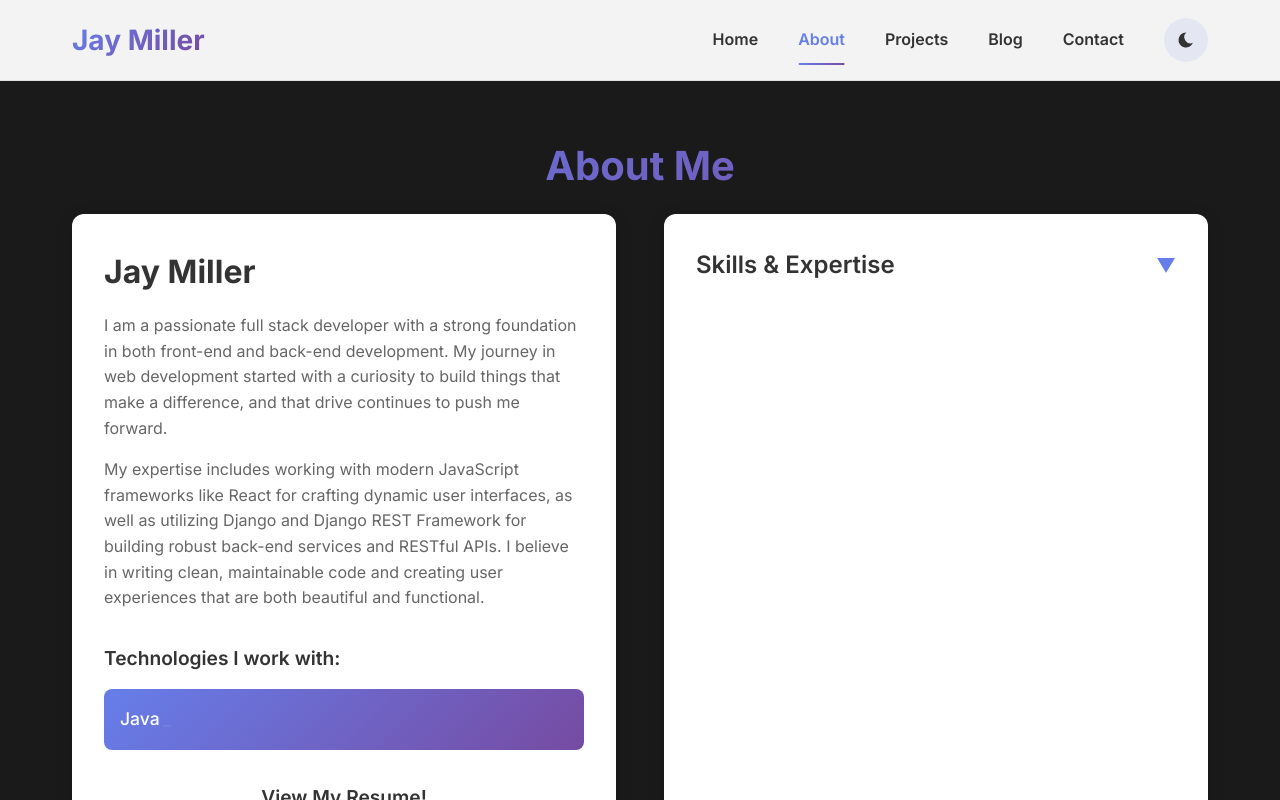
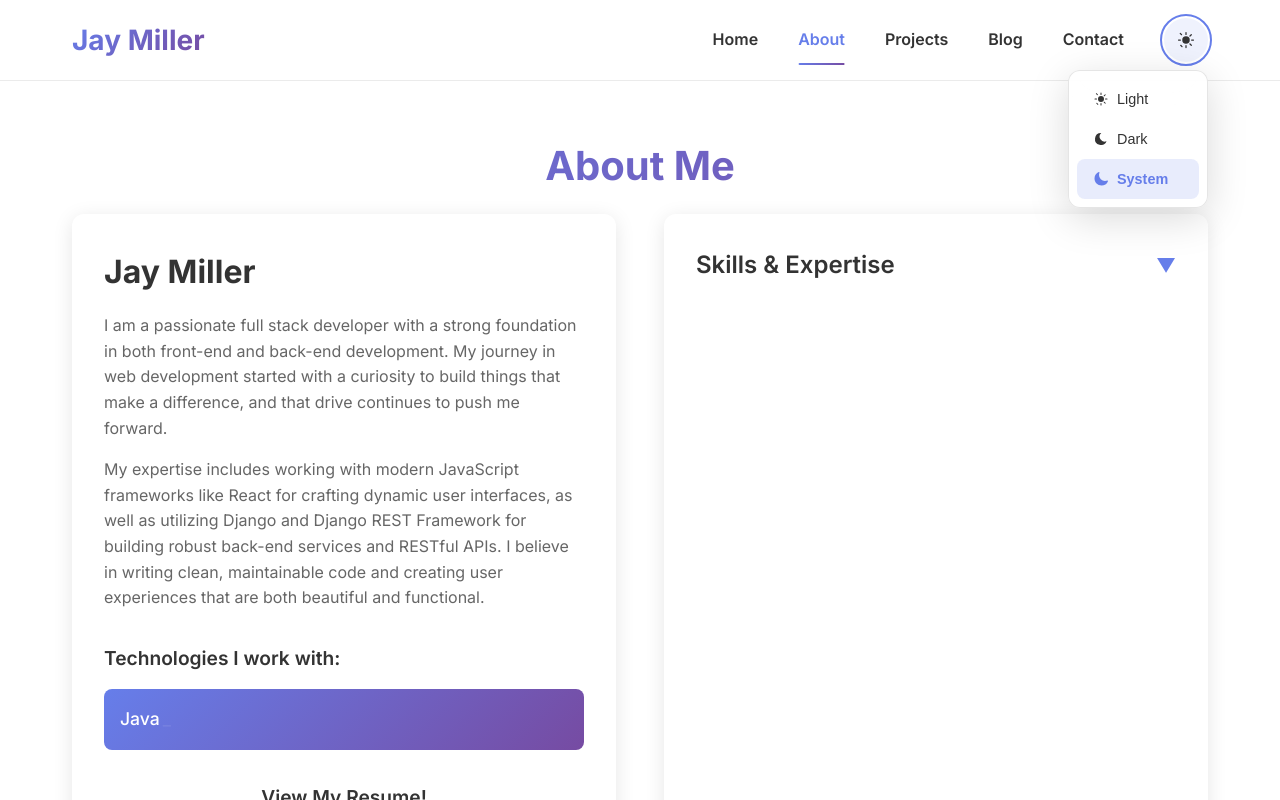
Before and after one commit to Jaymiller2002/Portfolio-V3, a React (Vite) app: page /about in a window 1280 px wide. Both pictures are taken after a click on the button "Toggle theme". Shown: the top 800 px of the page. Built offline with nearby package versions, Linux system fonts and the light colour scheme.

Commit message:
updated dark mode to be better

```diff
--- a/src/components/layout/Header/Header.module.css
+++ b/src/components/layout/Header/Header.module.css
@@ -105,6 +105,11 @@
   width: 100%;
 }
 
+/* Theme Toggle Styles */
+.themeToggleContainer {
+  position: relative;
+}
+
 .darkModeToggle {
   background: rgba(102, 126, 234, 0.1);
   border: none;
@@ -149,6 +154,66 @@
   transition: all 0.3s ease;
 }
 
+/* Theme Menu */
+.themeMenu {
+  position: absolute;
+  top: 100%;
+  right: 0;
+  margin-top: 0.5rem;
+  background: rgba(255, 255, 255, 0.95);
+  backdrop-filter: blur(20px);
+  border-radius: 12px;
+  padding: 0.5rem;
+  box-shadow: 0 10px 40px rgba(0, 0, 0, 0.15);
+  border: 1px solid rgba(0, 0, 0, 0.1);
+  min-width: 140px;
+  z-index: 1001;
+  animation: slideDown 0.2s ease-out;
+}
+
+@keyframes slideDown {
+  from {
+    opacity: 0;
+    transform: translateY(-10px);
+  }
+  to {
+    opacity: 1;
+    transform: translateY(0);
+  }
+}
+
+.themeOption {
+  display: flex;
+  align-items: center;
+  gap: 0.5rem;
+  width: 100%;
+  padding: 0.75rem 1rem;
+  border: none;
+  background: none;
+  color: #333;
+  font-size: 0.9rem;
+  font-weight: 500;
+  cursor: pointer;
+  border-radius: 8px;
+  transition: all 0.2s ease;
+  text-align: left;
+}
+
+.themeOption:hover {
+  background: rgba(102, 126, 234, 0.1);
+  color: #667eea;
+}
+
+.themeOption.active {
+  background: rgba(102, 126, 234, 0.15);
+  color: #667eea;
+  font-weight: 600;
+}
+
+.themeOption svg {
+  flex-shrink: 0;
+}
+
 .mobileMenuBtn {
   display: none;
   flex-direction: column;
@@ -188,39 +253,58 @@
 }
 
 /* Dark Mode Styles */
-.darkMode .header {
-  background: rgba(26, 26, 26, 0.95);
+.dark-mode .header {
+  background: rgba(15, 23, 42, 0.95);
   border-bottom: 1px solid var(--border-color);
 }
 
-.darkMode .header.scrolled {
-  background: rgba(26, 26, 26, 0.98);
+.dark-mode .header.scrolled {
+  background: rgba(15, 23, 42, 0.98);
   box-shadow: 0 4px 30px rgba(0, 0, 0, 0.3);
 }
 
-.darkMode .navLink {
+.dark-mode .navLink {
   color: var(--text-primary);
 }
 
-.darkMode .navLink:hover {
-  color: #667eea;
+.dark-mode .navLink:hover {
+  color: #818cf8;
 }
 
-.darkMode .darkModeToggle {
+.dark-mode .darkModeToggle {
   color: var(--text-primary);
-  background: rgba(102, 126, 234, 0.15);
+  background: rgba(129, 140, 248, 0.15);
 }
 
-.darkMode .darkModeToggle:hover {
-  background: rgba(102, 126, 234, 0.25);
+.dark-mode .darkModeToggle:hover {
+  background: rgba(129, 140, 248, 0.25);
 }
 
-.darkMode .mobileMenuBtn span {
+.dark-mode .mobileMenuBtn span {
   background: var(--text-primary);
 }
 
-.darkMode .mobileMenuBtn:hover {
-  background: rgba(102, 126, 234, 0.15);
+.dark-mode .mobileMenuBtn:hover {
+  background: rgba(129, 140, 248, 0.15);
+}
+
+.dark-mode .themeMenu {
+  background: rgba(15, 23, 42, 0.95);
+  border-color: var(--border-color);
+}
+
+.dark-mode .themeOption {
+  color: var(--text-primary);
+}
+
+.dark-mode .themeOption:hover {
+  background: rgba(129, 140, 248, 0.1);
+  color: #818cf8;
+}
+
+.dark-mode .themeOption.active {
+  background: rgba(129, 140, 248, 0.15);
+  color: #818cf8;
 }
 
 @media (max-width: 768px) {
@@ -268,8 +352,8 @@
     text-align: center;
   }
 
-  .darkMode .nav {
-    background: rgba(26, 26, 26, 0.98);
+  .dark-mode .nav {
+    background: rgba(15, 23, 42, 0.98);
     border-bottom: 1px solid var(--border-color);
   }
 }
--- a/src/components/layout/Header/index.jsx
+++ b/src/components/layout/Header/index.jsx
@@ -7,7 +7,8 @@ import styles from './Header.module.css';
 const Header = () => {
   const [isScrolled, setIsScrolled] = useState(false);
   const [isMobileMenuOpen, setIsMobileMenuOpen] = useState(false);
-  const { isDarkMode, toggleDarkMode } = useDarkMode();
+  const [showThemeMenu, setShowThemeMenu] = useState(false);
+  const { isDarkMode, toggleDarkMode, setSystemPreference, isSystemPreference } = useDarkMode();
   const location = useLocation();
 
   useEffect(() => {
@@ -18,6 +19,19 @@ const Header = () => {
     window.addEventListener('scroll', handleScroll);
     return () => window.removeEventListener('scroll', handleScroll);
   }, []);
+
+  const handleThemeClick = () => {
+    setShowThemeMenu(!showThemeMenu);
+  };
+
+  const handleThemeOption = (option) => {
+    if (option === 'system') {
+      setSystemPreference();
+    } else {
+      toggleDarkMode();
+    }
+    setShowThemeMenu(false);
+  };
 
   return (
     <header className={`${styles.header} ${isScrolled ? styles.scrolled : ''}`}>
@@ -38,10 +52,12 @@ const Header = () => {
             </Link>
           ))}
 
+          <div className={styles.themeToggleContainer}>
             <button
               className={styles.darkModeToggle}
-            onClick={toggleDarkMode}
-            aria-label="Toggle dark mode"
+              onClick={handleThemeClick}
+              aria-label="Toggle theme"
+              aria-expanded={showThemeMenu}
             >
               {isDarkMode ? (
                 <svg viewBox="0 0 24 24" fill="currentColor" width="20" height="20">
@@ -53,6 +69,39 @@ const Header = () => {
                 </svg>
               )}
             </button>
+
+            {showThemeMenu && (
+              <div className={styles.themeMenu}>
+                <button
+                  className={`${styles.themeOption} ${!isDarkMode && !isSystemPreference ? styles.active : ''}`}
+                  onClick={() => handleThemeOption('light')}
+                >
+                  <svg viewBox="0 0 24 24" fill="currentColor" width="16" height="16">
+                    <path d="M12 2.25a.75.75 0 0 1 .75.75v2.25a.75.75 0 0 1 -1.5 0V3a.75.75 0 0 1 .75 -0.75ZM7.5 12a4.5 4.5 0 1 1 9 0 4.5 4.5 0 0 1 -9 0ZM18.894 6.166a.75.75 0 0 0 -1.06 -1.06l-1.591 1.59a.75.75 0 1 0 1.06 1.061l1.591 -1.59ZM21.75 12a.75.75 0 0 1 -0.75.75h-2.25a.75.75 0 0 1 0 -1.5H21a.75.75 0 0 1 .75.75ZM17.834 18.894a.75.75 0 0 0 1.06 -1.06l-1.59 -1.591a.75.75 0 1 0 -1.061 1.06l1.59 1.591ZM12 18a.75.75 0 0 1 .75.75V21a.75.75 0 0 1 -1.5 0v-2.25A.75.75 0 0 1 12 18ZM6.166 17.834a.75.75 0 0 0 -1.06 1.06l1.591 1.59a.75.75 0 0 0 1.06 -1.061l-1.591 -1.59ZM2.25 12a.75.75 0 0 1 .75 -.75H5.25a.75.75 0 0 1 0 1.5H3a.75.75 0 0 1 -.75 -.75ZM6.166 6.166a.75.75 0 0 0 1.06 -1.06L5.636 3.515a.75.75 0 0 0 -1.061 1.06l1.591 1.591Z"/>
+                  </svg>
+                  Light
+                </button>
+                <button
+                  className={`${styles.themeOption} ${isDarkMode && !isSystemPreference ? styles.active : ''}`}
+                  onClick={() => handleThemeOption('dark')}
+                >
+                  <svg viewBox="0 0 24 24" fill="currentColor" width="16" height="16">
+                    <path d="M12 3c.132 0 .263 0 .393 0a7.5 7.5 0 0 0 7.92 12.446a9 9 0 1 1 -8.313 -12.454z"/>
+                  </svg>
+                  Dark
+                </button>
+                <button
+                  className={`${styles.themeOption} ${isSystemPreference ? styles.active : ''}`}
+                  onClick={() => handleThemeOption('system')}
+                >
+                  <svg viewBox="0 0 24 24" fill="currentColor" width="16" height="16">
+                    <path d="M9.528 1.718a.75.75 0 01.162.819A8.97 8.97 0 009 6a9 9 0 009 9 8.97 8.97 0 003.463-.69.75.75 0 01.981.98 10.503 10.503 0 01-9.694 6.46c-5.799 0-10.5-4.701-10.5-10.5 0-4.368 2.667-8.112 6.46-9.694a.75.75 0 01.818.162z"/>
+                  </svg>
+                  System
+                </button>
+              </div>
+            )}
+          </div>
         </nav>
 
         <button
--- a/src/hooks/useDarkMode.js
+++ b/src/hooks/useDarkMode.js
@@ -2,20 +2,55 @@ import { useState, useEffect } from 'react';
 
 export const useDarkMode = () => {
   const [isDarkMode, setIsDarkMode] = useState(false);
+  const [isSystemPreference, setIsSystemPreference] = useState(false);
 
   useEffect(() => {
     // Check for saved dark mode preference
-    const savedDarkMode = localStorage.getItem('darkMode') === 'true';
-    setIsDarkMode(savedDarkMode);
+    const savedDarkMode = localStorage.getItem('darkMode');
 
-    if (savedDarkMode) {
-      document.documentElement.classList.add('dark-mode');
+    // Check system preference
+    const systemPrefersDark = window.matchMedia('(prefers-color-scheme: dark)').matches;
+
+    if (savedDarkMode === null) {
+      // No saved preference, use system preference
+      setIsDarkMode(systemPrefersDark);
+      setIsSystemPreference(true);
+      if (systemPrefersDark) {
+        document.documentElement.classList.add('dark-mode');
+      }
+    } else {
+      // Use saved preference
+      const userPrefersDark = savedDarkMode === 'true';
+      setIsDarkMode(userPrefersDark);
+      setIsSystemPreference(false);
+      if (userPrefersDark) {
+        document.documentElement.classList.add('dark-mode');
+      }
     }
-  }, []);
+
+    // Listen for system preference changes
+    const mediaQuery = window.matchMedia('(prefers-color-scheme: dark)');
+    const handleSystemChange = (e) => {
+      if (isSystemPreference) {
+        const newDarkMode = e.matches;
+        setIsDarkMode(newDarkMode);
+        if (newDarkMode) {
+          document.documentElement.classList.add('dark-mode');
+        } else {
+          document.documentElement.classList.remove('dark-mode');
+        }
+      }
+    };
+
+    mediaQuery.addEventListener('change', handleSystemChange);
+
+    return () => mediaQuery.removeEventListener('change', handleSystemChange);
+  }, [isSystemPreference]);
 
   const toggleDarkMode = () => {
     const newDarkMode = !isDarkMode;
     setIsDarkMode(newDarkMode);
+    setIsSystemPreference(false);
     localStorage.setItem('darkMode', newDarkMode.toString());
 
     if (newDarkMode) {
@@ -25,5 +60,23 @@ export const useDarkMode = () => {
     }
   };
 
-  return { isDarkMode, toggleDarkMode };
+  const setSystemPreference = () => {
+    const systemPrefersDark = window.matchMedia('(prefers-color-scheme: dark)').matches;
+    setIsDarkMode(systemPrefersDark);
+    setIsSystemPreference(true);
+    localStorage.removeItem('darkMode');
+
+    if (systemPrefersDark) {
+      document.documentElement.classList.add('dark-mode');
+    } else {
+      document.documentElement.classList.remove('dark-mode');
+    }
+  };
+
+  return {
+    isDarkMode,
+    toggleDarkMode,
+    setSystemPreference,
+    isSystemPreference
+  };
 };
--- a/src/styles/globals.css
+++ b/src/styles/globals.css
@@ -2,6 +2,28 @@
   margin: 0;
   padding: 0;
   box-sizing: border-box;
+}
+
+:root {
+  /* Light Mode Colors */
+  --bg-primary: #ffffff;
+  --bg-secondary: #f8fafc;
+  --bg-tertiary: #f1f5f9;
+  --text-primary: #1e293b;
+  --text-secondary: #64748b;
+  --text-muted: #94a3b8;
+  --border-color: #e2e8f0;
+  --border-color-hover: #cbd5e1;
+  --accent-primary: #667eea;
+  --accent-secondary: #764ba2;
+  --accent-tertiary: #f093fb;
+  --shadow-light: rgba(0, 0, 0, 0.1);
+  --shadow-medium: rgba(0, 0, 0, 0.15);
+  --shadow-heavy: rgba(0, 0, 0, 0.2);
+  --success: #10b981;
+  --warning: #f59e0b;
+  --error: #ef4444;
+  --info: #3b82f6;
 }
 
 body {
@@ -11,13 +33,16 @@ body {
   -webkit-font-smoothing: antialiased;
   -moz-osx-font-smoothing: grayscale;
   line-height: 1.6;
-  color: #333;
+  color: var(--text-primary);
+  background: var(--bg-primary);
+  transition: all 0.3s ease;
 }
 
 .App {
   min-height: 100vh;
   display: flex;
   flex-direction: column;
+  background: var(--bg-primary);
 }
 
 #page-content {
@@ -50,30 +75,75 @@ html {
 }
 
 ::-webkit-scrollbar-track {
-  background: #f1f1f1;
+  background: var(--bg-tertiary);
 }
 
 ::-webkit-scrollbar-thumb {
-  background: #c1c1c1;
+  background: var(--border-color-hover);
   border-radius: 4px;
 }
 
 ::-webkit-scrollbar-thumb:hover {
-  background: #a8a8a8;
+  background: var(--text-muted);
 }
 
 /* Dark Mode Styles */
 .dark-mode {
-  --bg-primary: #1a1a1a;
-  --bg-secondary: #2d2d2d;
-  --text-primary: #ffffff;
-  --text-secondary: #b0b0b0;
-  --border-color: #404040;
+  --bg-primary: #0f172a;
+  --bg-secondary: #1e293b;
+  --bg-tertiary: #334155;
+  --text-primary: #f8fafc;
+  --text-secondary: #cbd5e1;
+  --text-muted: #94a3b8;
+  --border-color: #475569;
+  --border-color-hover: #64748b;
+  --accent-primary: #818cf8;
+  --accent-secondary: #a78bfa;
+  --accent-tertiary: #f472b6;
+  --shadow-light: rgba(0, 0, 0, 0.3);
+  --shadow-medium: rgba(0, 0, 0, 0.4);
+  --shadow-heavy: rgba(0, 0, 0, 0.5);
+  --success: #34d399;
+  --warning: #fbbf24;
+  --error: #f87171;
+  --info: #60a5fa;
 }
 
-.dark-mode body {
+/* Dark mode transitions */
+.dark-mode body,
+.dark-mode .App {
   background: var(--bg-primary);
   color: var(--text-primary);
+}
+
+/* Enhanced scrollbar for dark mode */
+.dark-mode ::-webkit-scrollbar-track {
+  background: var(--bg-tertiary);
+}
+
+.dark-mode ::-webkit-scrollbar-thumb {
+  background: var(--border-color);
+}
+
+.dark-mode ::-webkit-scrollbar-thumb:hover {
+  background: var(--border-color-hover);
+}
+
+/* Selection colors */
+::selection {
+  background: var(--accent-primary);
+  color: white;
+}
+
+.dark-mode ::selection {
+  background: var(--accent-primary);
+  color: var(--bg-primary);
+}
+
+/* Focus styles */
+*:focus {
+  outline: 2px solid var(--accent-primary);
+  outline-offset: 2px;
 }
 
 /* Error Page Styles */
@@ -83,7 +153,7 @@ html {
   align-items: center;
   justify-content: center;
   padding: 2rem;
-  background: linear-gradient(135deg, #f5f7fa 0%, #c3cfe2 100%);
+  background: linear-gradient(135deg, var(--bg-secondary) 0%, var(--bg-tertiary) 100%);
 }
 
 .error-container {
@@ -101,7 +171,7 @@ html {
 .error-code {
   font-size: 6rem;
   font-weight: 900;
-  color: #667eea;
+  color: var(--accent-primary);
   margin-bottom: 1rem;
   line-height: 1;
 }
@@ -110,12 +180,12 @@ html {
   font-size: 2rem;
   font-weight: 600;
   margin-bottom: 1rem;
-  color: #333;
+  color: var(--text-primary);
 }
 
 .error-message {
   font-size: 1.1rem;
-  color: #666;
+  color: var(--text-secondary);
   margin-bottom: 2rem;
   line-height: 1.6;
 }
@@ -136,23 +206,23 @@ html {
 }
 
 .error-button.primary {
-  background: linear-gradient(135deg, #667eea 0%, #764ba2 100%);
+  background: linear-gradient(135deg, var(--accent-primary) 0%, var(--accent-secondary) 100%);
   color: white;
 }
 
 .error-button.primary:hover {
   transform: translateY(-2px);
-  box-shadow: 0 4px 12px rgba(102, 126, 234, 0.4);
+  box-shadow: 0 4px 12px var(--shadow-medium);
 }
 
 .error-button.secondary {
-  background: white;
-  color: #667eea;
-  border: 2px solid #667eea;
+  background: var(--bg-primary);
+  color: var(--accent-primary);
+  border: 2px solid var(--accent-primary);
 }
 
 .error-button.secondary:hover {
-  background: #667eea;
+  background: var(--accent-primary);
   color: white;
   transform: translateY(-2px);
 }
@@ -172,7 +242,7 @@ html {
 .error-circle {
   width: 150px;
   height: 150px;
-  border: 4px solid #667eea;
+  border: 4px solid var(--accent-primary);
   border-radius: 50%;
   position: absolute;
   top: 25px;
@@ -183,7 +253,7 @@ html {
 .error-line {
   width: 100px;
   height: 4px;
-  background: #667eea;
+  background: var(--accent-primary);
   position: absolute;
   top: 50%;
   left: 50%;
@@ -194,7 +264,7 @@ html {
 .error-dot {
   width: 20px;
   height: 20px;
-  background: #667eea;
+  background: var(--accent-primary);
   border-radius: 50%;
   position: absolute;
   top: 50%;
```
Lines whose indentation alone changed are shown as unchanged.
